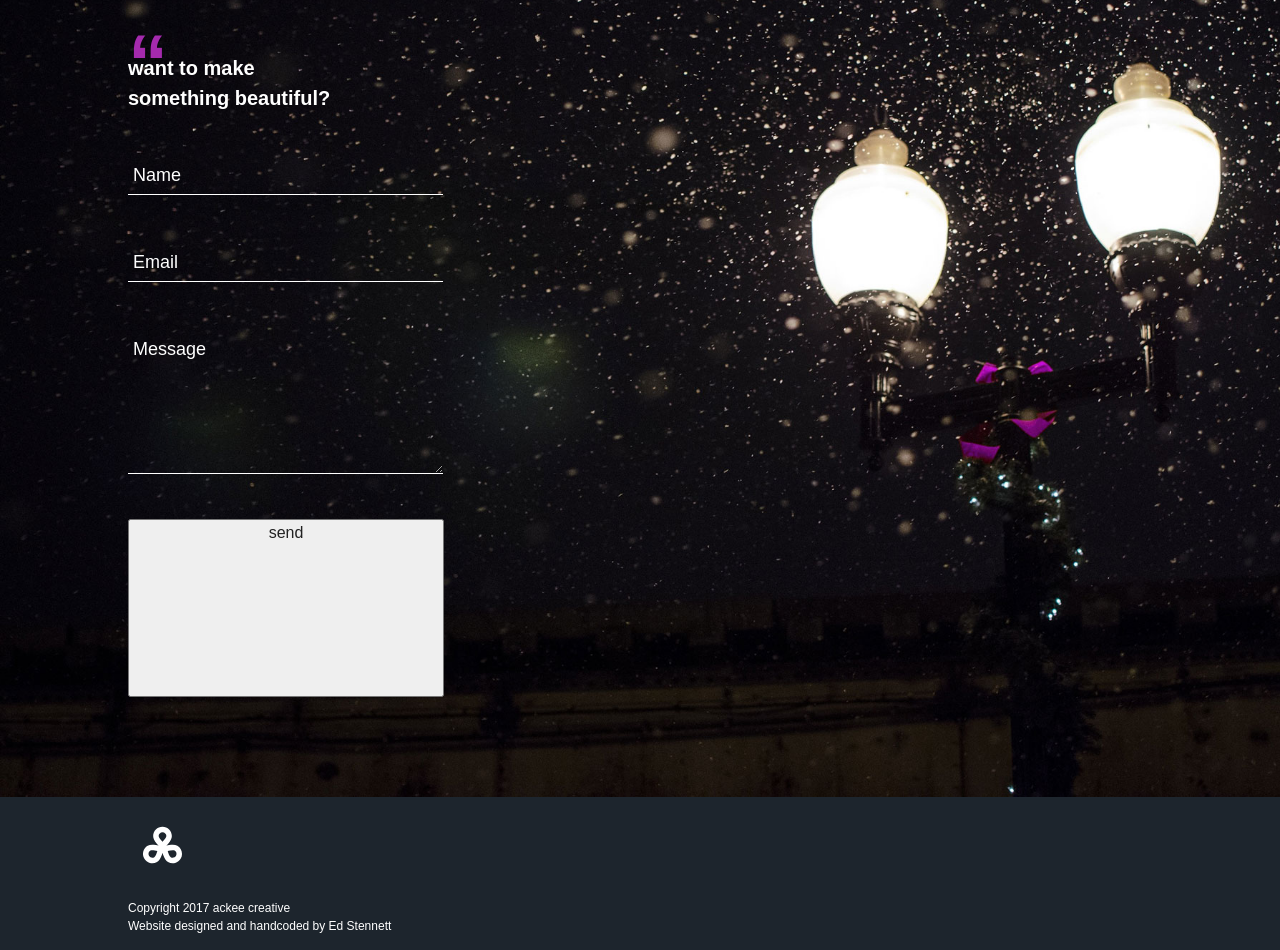
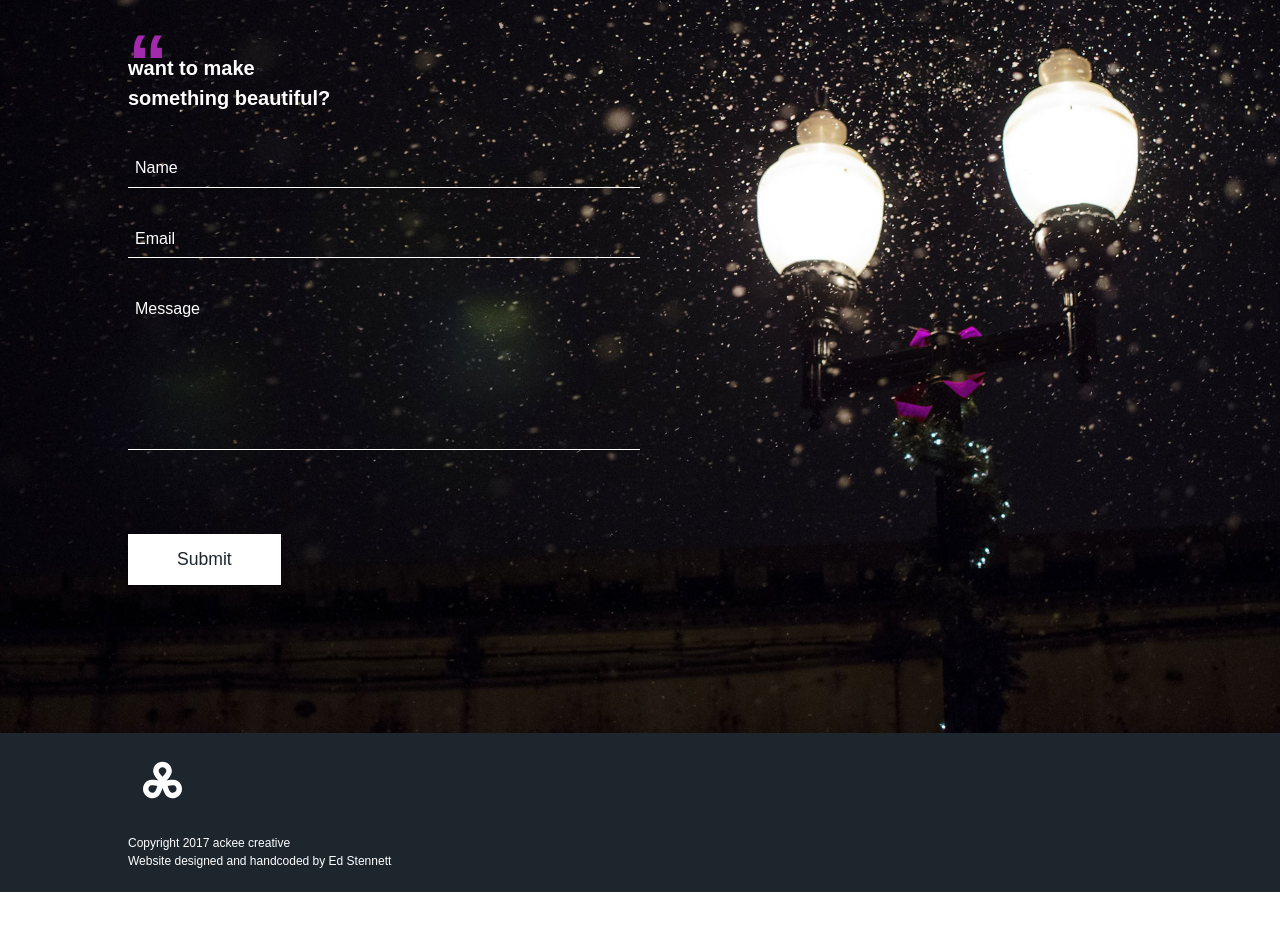
Before and after one commit to edstennettackee/ackee, a website: page src/work.html in a window 1280 px wide. Shown: the part 1510-2460 px from the top of the page. After the commit the page ends 2402 px from the top, so only its background shows below. Drawn offline with nearby package versions, Linux system fonts and the light colour scheme; files that its build step writes are made by us from their sources; a web font is replaced by a local one.

Commit message:
Contact form added throughout site

```diff
--- a/src/work.html
+++ b/src/work.html
@@ -164,41 +164,25 @@
             <h1 class="quotation">“</h1>
             <h3 class="contact-heading">want to make<br> something beautiful?</h3>
 
-
-            <form method="POST" action="http://formspree.io/edward.stennett@ackeecreative.com">
-
-                <div class="group">
-                    <input type="text" name="name" required>
-                    <span class="highlight"></span>
-                    <span class="bar"></span>
-                    <label class="visuallyhidden" for="emailAddress">Name</label>
-                    <label>Name</label>
+            <form role="form" id="contact-form" method="post">
+                <div class="form-group">
+                    <input type="text" required="required" />
+                    <label for="name" name="name" class="control-label">Name</label><i class="bar"></i>
+                </div>
+                <div class="form-group">
+                    <input type="email" required="required" />
+                    <label for="email" name="email" class="control-label">Email</label><i class="bar"></i>
+                </div>
+                <div class="form-group">
+                    <textarea required="required" rows="5"></textarea>
+                    <label for="Message" name="message" class="control-label">Message</label><i class="bar"></i>
                 </div>
 
-                <div class="group">
-                    <input type="text" name="name" required>
-                    <span class="highlight"></span>
-                    <span class="bar"></span>
-                    <label class="visuallyhidden" for="emailAddress">Email address</label>
-                    <label>Email</label>
+                <div class="button-container">
+                    <button class="button" type="submit"><span>Submit</span></button>
                 </div>
-
-                <div class="group">
-                    <textarea name="name" cols="40" rows="5" required></textarea>
-                    <span class="highlight"></span>
-                    <span class="bar"></span>
-                    <label class="visuallyhidden" for="emailAddress">Message</label>
-                    <label>Message</label>
-                </div>
-
-                <button class="md-button md-button-canvas" type="submit"><span>send</span>
-                    <label class="visuallyhidden" for="emailAddress">Submit button</label>
-                    <canvas class="md-button-canvas"></canvas>
-                </button>
-
             </form>
         </div>
-
     </section>
 
     <div class="hidden" id="particles-js"></div>
```
Also changed, not shown: src/about.html (+15 -31 lines), src/ackee.html (+14 -30 lines), src/cgm.html (+2 -40 lines), src/index.html (+1 -2 lines), src/jamesfalconer.html (+14 -30 lines), src/uwork.html (+14 -30 lines).
